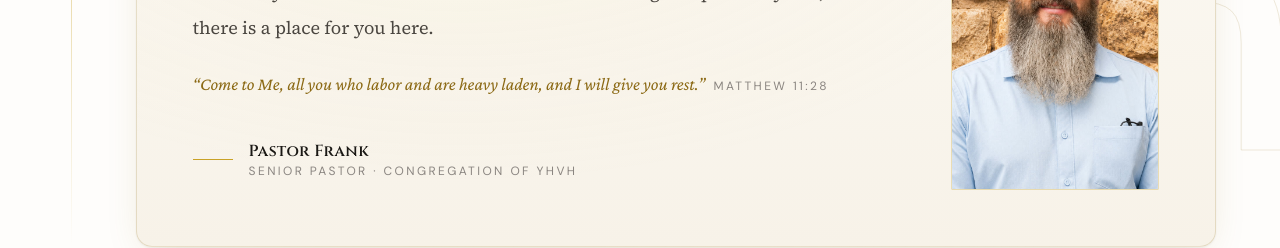
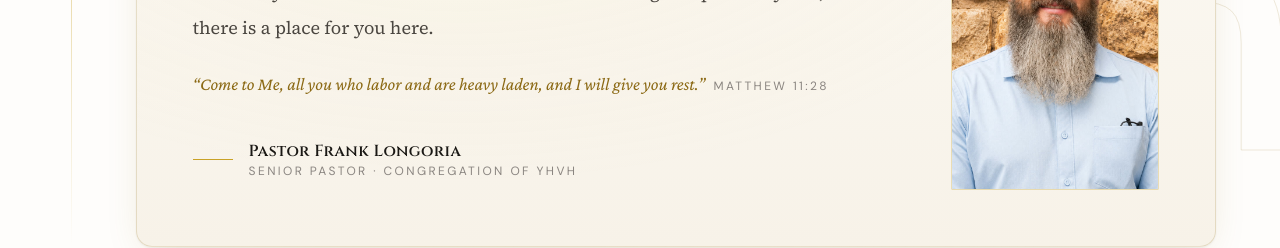
Before and after one commit to peregrineio/congregationofyhvh, a Next.js app: page / in a window 1280 px wide. Shown: the part 1240-1488 px from the top of the page. Built offline with nearby package versions, Linux system fonts and the light colour scheme.

Commit message:
Homepage: sign the pastor's letter Pastor Frank Longoria
Co-Authored-By: Claude Opus 5.5 <noreply@anthropic.com>
Claude-Session: https://claude.ai/code/session_01RQmLqPVJUdyinKq4DvdriX

```diff
--- a/src/components/sections/welcome.tsx
+++ b/src/components/sections/welcome.tsx
@@ -69,7 +69,7 @@ export function Welcome() {
                     <div className="h-px w-10 bg-yhvh-gold" />
                     <div>
                       <p className="font-heading text-base font-semibold tracking-wide text-warm-black">
-                        Pastor Frank
+                        Pastor Frank Longoria
                       </p>
                       <p className="font-subheading text-xs uppercase tracking-[0.2em] text-light-gray">
                         Senior Pastor · Congregation of YHVH
```
